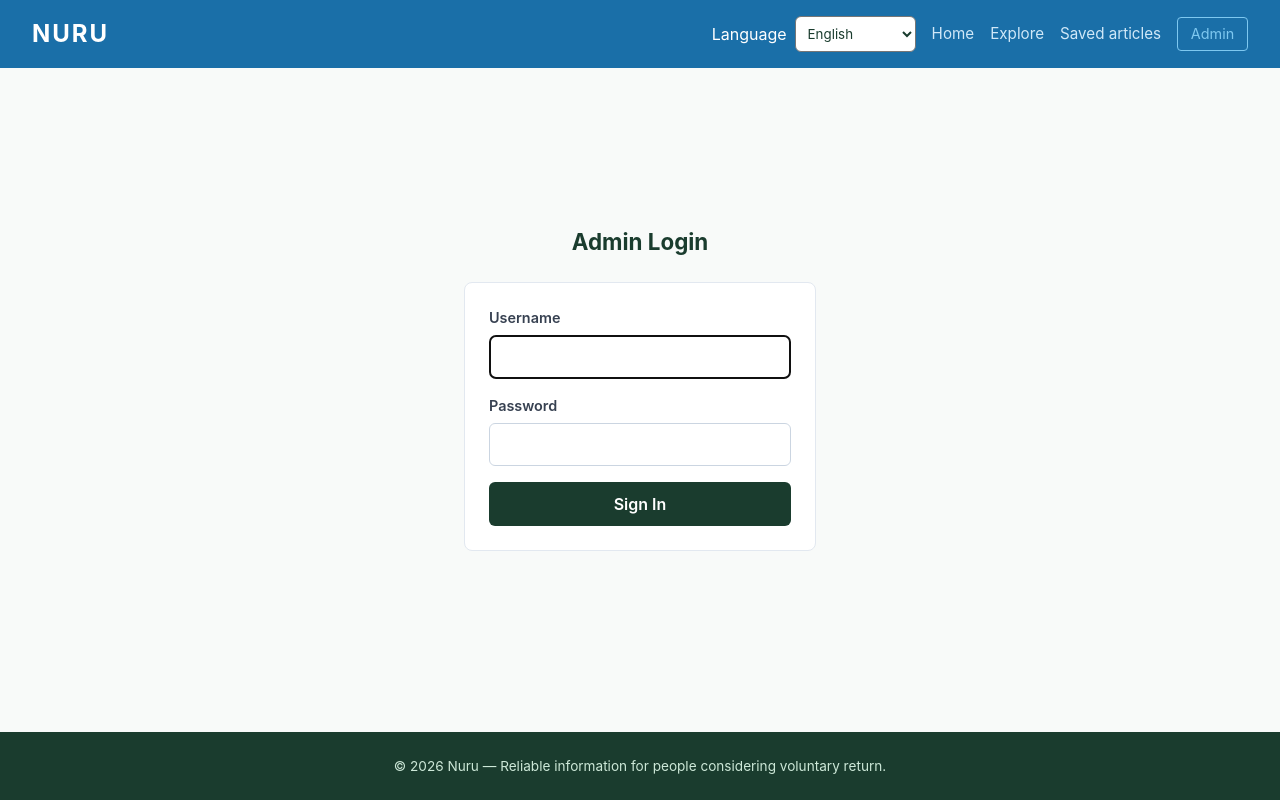
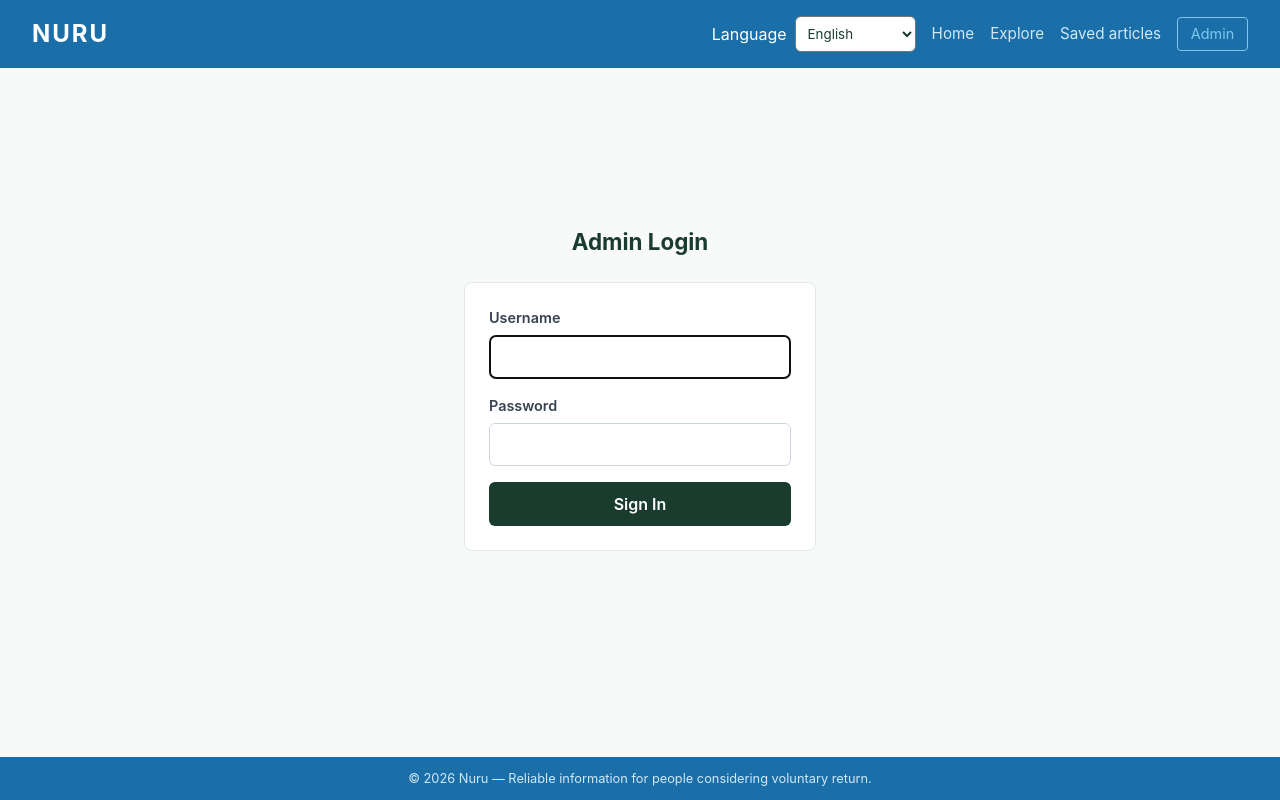
Before and after one commit to abu00123/Nuru, a React (Vite) app in the folder frontend/: page /login in a window 1280 px wide. Built offline with nearby package versions, Linux system fonts and the light colour scheme; no server answers.

Commit message:
ui: reduce footer size and switch to light blue

```diff
--- a/frontend/src/components/Footer.tsx
+++ b/frontend/src/components/Footer.tsx
@@ -9,6 +9,6 @@ export default function Footer() {
 }
 
 const styles: Record<string, React.CSSProperties> = {
-  footer: { backgroundColor: '#1a3c2e', color: '#cde8d8', textAlign: 'center', padding: '1.5rem', marginTop: 'auto' },
-  text: { margin: 0, fontSize: '0.85rem' },
+  footer: { backgroundColor: '#1a6fa8', color: '#d0e8f8', textAlign: 'center', padding: '0.75rem', marginTop: 'auto' },
+  text: { margin: 0, fontSize: '0.8rem' },
 };
```
